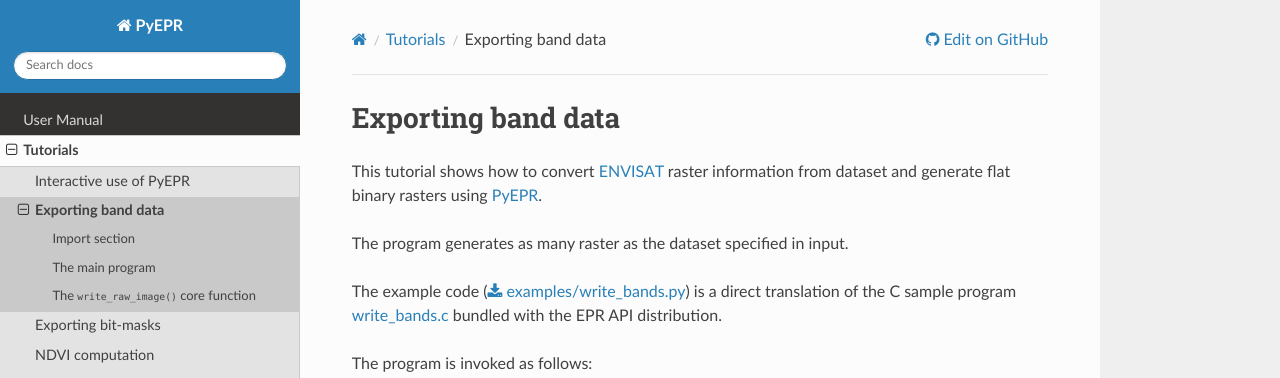
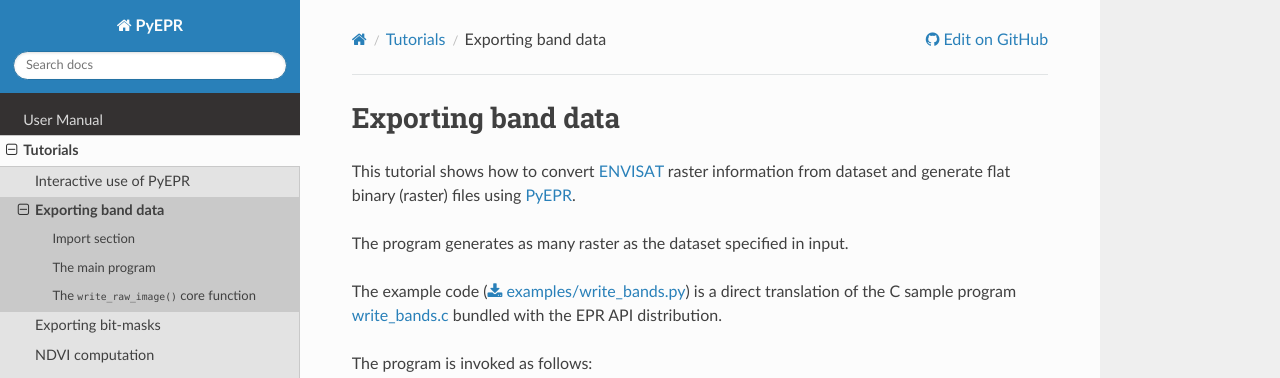
Before and after one commit to avalentino/pyepr, a Sphinx documentation site: the page built from docs/bands_example.rst, in a window 1280 px wide and 900 px high. Shown: the top 378 px of the window. Built offline with Sphinx 7.4.7 and the Read the Docs theme 3.1.0, drawn with Linux system fonts in a browser that asks for light colours.

Commit message:
Fix docs generation

```diff
--- a/docs/bands_example.rst
+++ b/docs/bands_example.rst
@@ -4,7 +4,7 @@
 .. index:: ENVISAT, band, raster
 
 This tutorial shows how to convert ENVISAT_ raster information from dataset
-and generate flat binary rasters using PyEPR_.
+and generate flat binary (raster) files using PyEPR_.
 
 The program generates as many raster as the dataset specified in input.
 
--- a/docs/gdal_export_example.rst
+++ b/docs/gdal_export_example.rst
@@ -79,7 +79,7 @@
 data access.
 Of course the entire machinery works because data in :class:`epr.Band`\s and
 :class:`epr.Dataset`\ s of ENVISAT_ products are stored as contiguous
-rasters.
+raster files.
 
 .. raw:: latex
 
--- a/docs/index.rst
+++ b/docs/index.rst
@@ -52,8 +52,6 @@
     * `CI status page <https://github.com/avalentino/pyepr/actions>`_
     * `PyEPR project page on PyPi <http://pypi.python.org/pypi/pyepr>`_
     * EPR-API `project page <https://github.com/bcdev/epr-api>`_
-    * EPR-API `documentation
-      <https://rawgithub.com/bcdev/epr-api/master/docs/epr_c_api/index.html>`_
 
     __ PyEPR_
 
@@ -108,6 +106,6 @@
 MERCHANTABILITY or FITNESS FOR A PARTICULAR PURPOSE.  See the
 GNU General Public License for more details.
 You should have received a copy of the GNU General Public License
-along with PyEPR.  If not, see <http://www.gnu.org/licenses/>.
+along with PyEPR.  If not, see <https://www.gnu.org/licenses/>.
 
-.. _`GNU General Public License`: http://www.gnu.org/licenses/gpl-3.0.html
+.. _`GNU General Public License`: https://www.gnu.org/licenses/gpl-3.0.html
--- a/docs/interactive_use.rst
+++ b/docs/interactive_use.rst
@@ -311,7 +311,7 @@
 .. figure:: images/ASA_IMP_crop.*
    :width: 100%
 
-   Image data read from the "proc_data" band
+   Image data read from the `proc_data`` band
 
 
 .. _iterable: https://docs.python.org/3/glossary.html#term-iterable
--- a/docs/spelling_wordlist.txt
+++ b/docs/spelling_wordlist.txt
@@ -2,6 +2,7 @@
 config
 constness
 Cythonizing
+de
 dev
 distutils
 docstrings
@@ -31,7 +32,9 @@
 scanline
 sdist
 src
+str
 toml
 uchar
 vapour
 unittests
+vectorized
--- a/docs/usermanual.rst
+++ b/docs/usermanual.rst
@@ -229,7 +229,7 @@
 ---------------
 
 The Python_ EPR API is fully object oriented.
-The main structures of the `C API`_ have been implemented as objects while
+The main structures of the C API have been implemented as objects while
 C function have been logically grouped and mapped onto object methods.
 
 The entire process of defining an object oriented API for Python_ has
```
Also changed, not shown: other parts of docs/usermanual.rst (+0 -2 lines).
